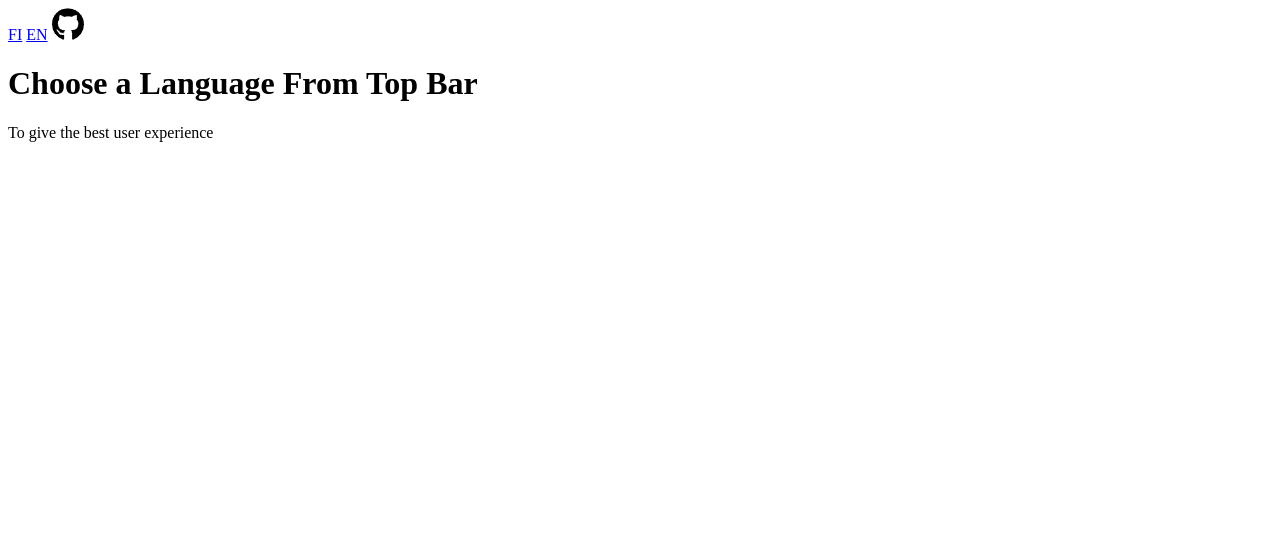
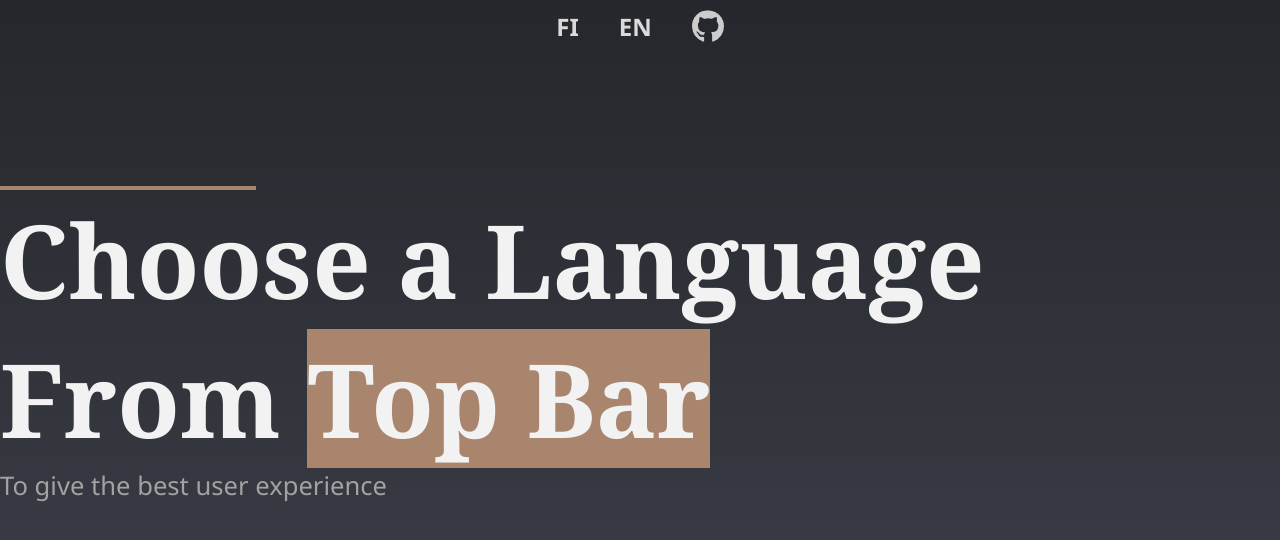
Before and after one commit to VisualPlate/WebPortfolio, a plain HTML site: page index.html in a window 1280 px wide. Drawn offline with Linux system fonts and the light colour scheme; the site is published under a folder, as on GitHub Pages, so addresses that start at the root find nothing.

Commit message:
Update index.html

```diff
--- a/index.html
+++ b/index.html
@@ -4,7 +4,7 @@
     <meta charset="UTF-8">
     <meta name="viewport" content="width=device-width, initial-scale=1.0">
     <title>Jere Tolonen</title>
-    <link rel="stylesheet" href="/content/style/lanstyle.css">
+    <link rel="stylesheet" href="content/style/lanstyle.css">
 </head>
 <body>
     <main>
```
